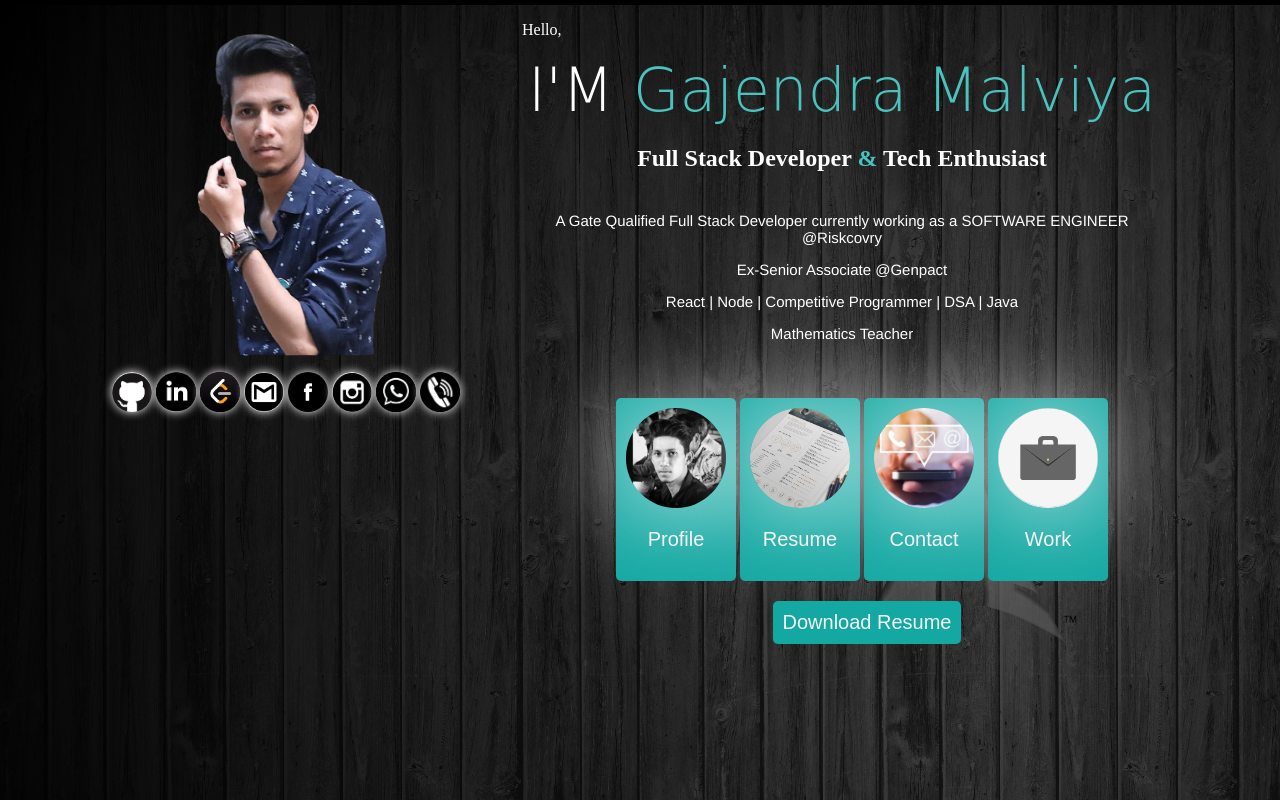
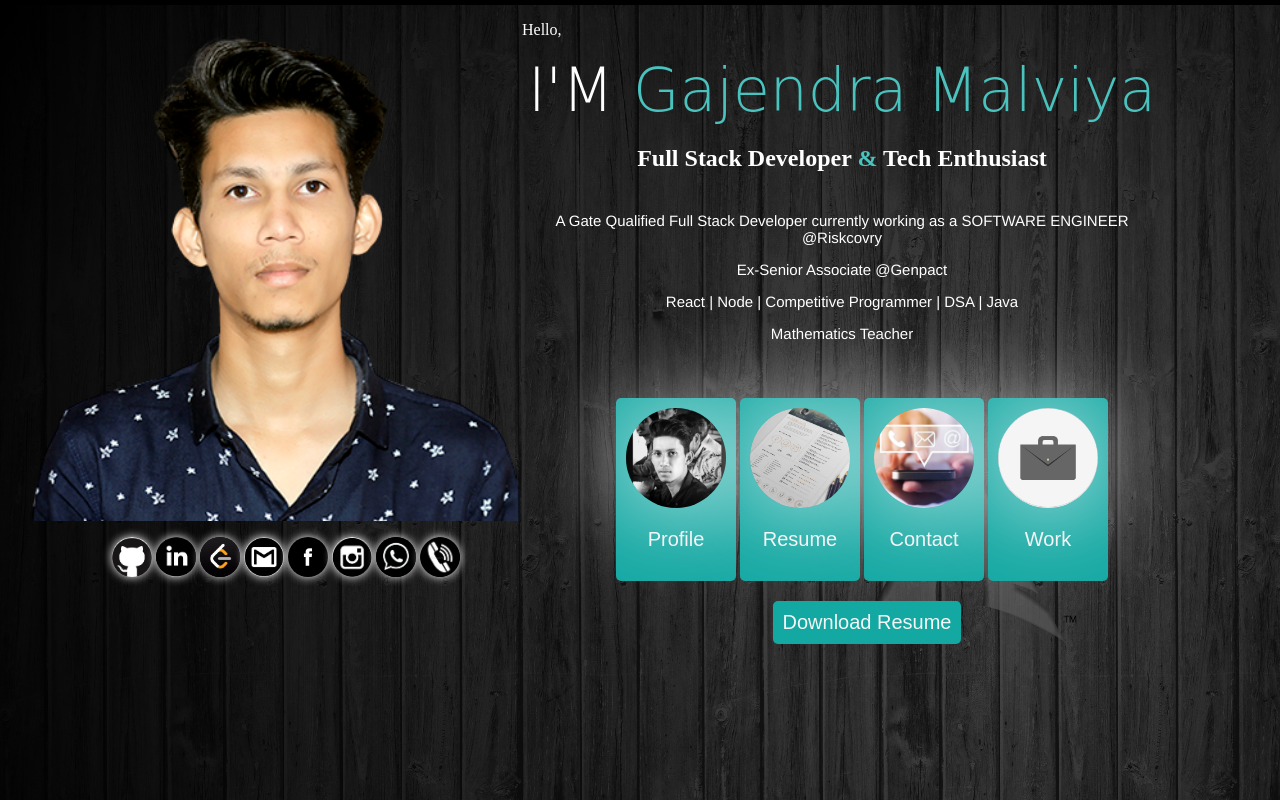
Before and after one commit to gajjumalviya999/gajjumalviya, a plain HTML site: page index.html in a window 1280 px wide. Drawn offline with Linux system fonts and the light colour scheme; a web font is replaced by a local one.

Commit message:
Update index.html

```diff
--- a/index.html
+++ b/index.html
@@ -18,7 +18,7 @@
                     <h1 >I'M <span style="color: #4ac3bf;" class="nameType" >Gajendra Malviya</span> </h1>
                 </div>
                 <div class="id" >
-                <img id="dp" src=" image\image-removebg-preview.png">
+                <img id="dp" src=" image\Gajendra_M_Photo-removebg-preview.png">
                 </div>
                 <div>
                     <div id="SocialMedia">
```
